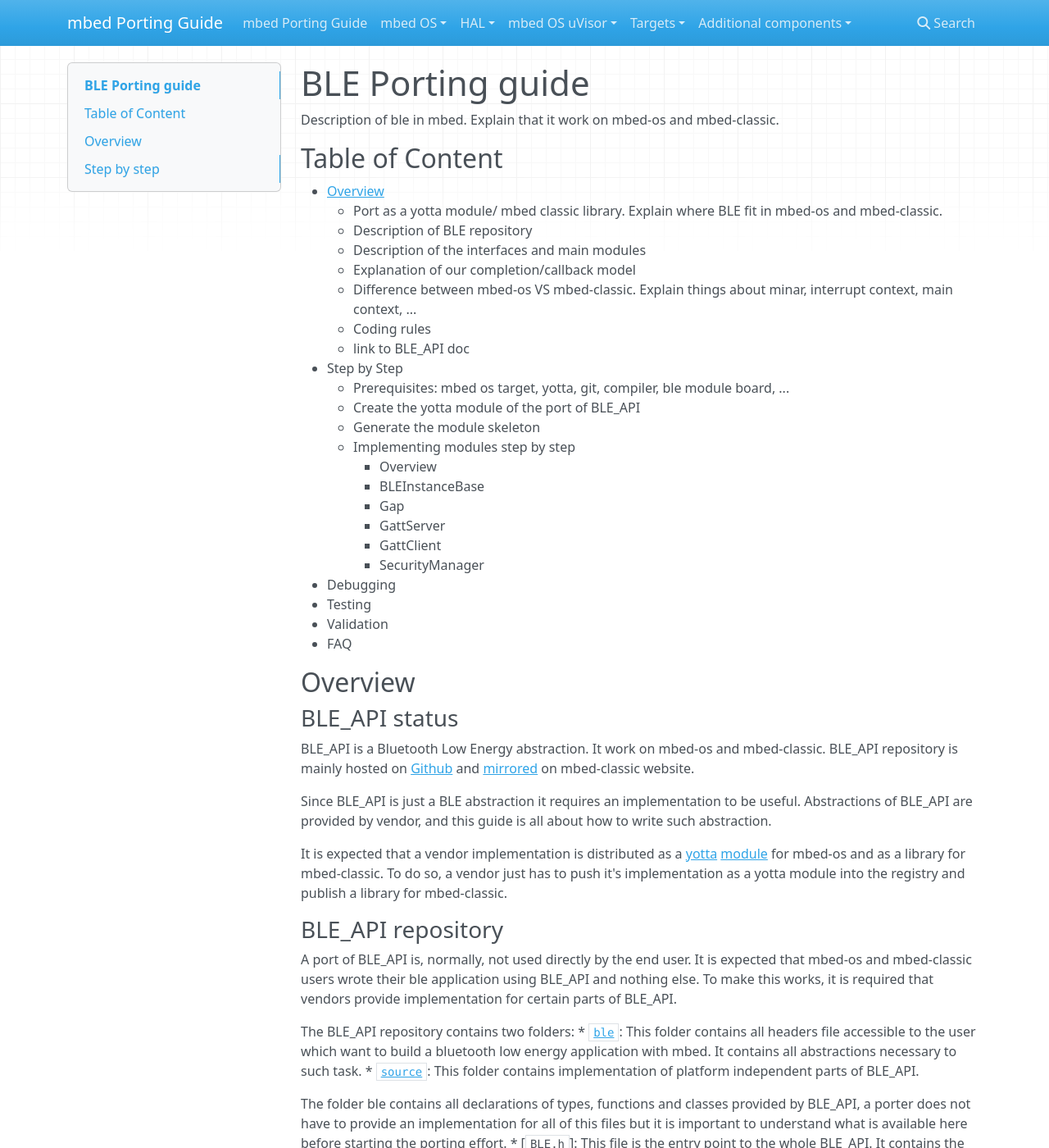
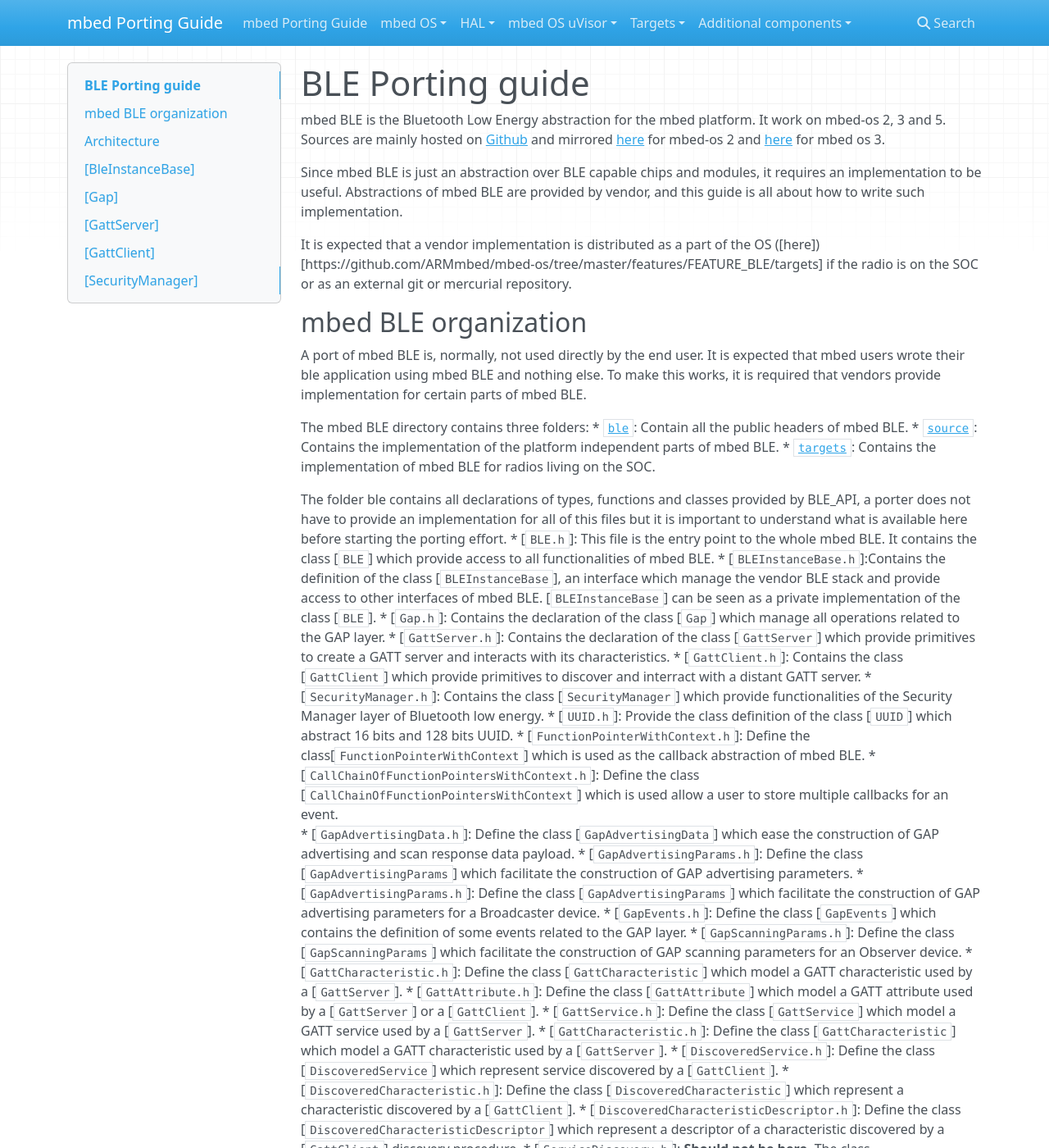
Before and after one commit to pan-/Porting_Guide, an MkDocs documentation site: the page built from Docs/BLE/intro.md, in a window 1280 px wide and 1400 px high. Shown: the whole window at 82% size. Built offline with MkDocs 1.6.1, drawn with Linux system fonts in a browser that asks for light colours; nearby versions of some CDN libraries; old or Windows-style settings are respelled for this version of MkDocs; some of the changed text lies outside the part shown.

Commit message:
Cleanup and update for mbed-os 5.

````diff
--- a/Docs/BLE/intro.md
+++ b/Docs/BLE/intro.md
@@ -1,76 +1,43 @@
 # BLE Porting guide
 
-Description of ble in mbed.
-Explain that it work on mbed-os and mbed-classic.
+mbed BLE is the Bluetooth Low Energy abstraction for the mbed platform.
+It work on mbed-os 2, 3 and 5.
+Sources are mainly hosted on [Github](https://github.com/ARMmbed/mbed-os/tree/master/features/FEATURE_BLE)
+and mirrored [here](https://developer.mbed.org/teams/Bluetooth-Low-Energy/code/BLE_API/)
+for mbed-os 2 and [here](https://github.com/ARMmbed/ble) for mbed os 3.
 
-## Table of Content
+Since mbed BLE is just an abstraction over BLE capable chips and modules, it
+requires an implementation to be useful.
+Abstractions of mbed BLE are provided by vendor, and this guide is all about how to
+write such implementation.
 
-* [Overview](#Overview)
-    * Port as a yotta module/ mbed classic library. Explain where BLE fit in
-    mbed-os and mbed-classic.
-    * Description of BLE repository
-    * Description of the interfaces and main modules
-    * Explanation of our completion/callback model
-    * Difference between mbed-os VS mbed-classic. Explain things about minar,
-    interrupt context, main context, ...
-    * Coding rules
-    * link to BLE_API doc
-* Step by Step
-    * Prerequisites: mbed os target, yotta, git, compiler, ble module board, ...
-    * Create the yotta module of the port of BLE_API
-    * Generate the module skeleton
-    * Implementing modules step by step
-        * Overview
-        * BLEInstanceBase
-        * Gap
-        * GattServer
-        * GattClient
-        * SecurityManager
-* Debugging
-* Testing
-* Validation
-* FAQ
+It is expected that a vendor implementation is distributed as a part of the OS
+([here])[https://github.com/ARMmbed/mbed-os/tree/master/features/FEATURE_BLE/targets]
+if the radio is on the SOC or as an external git or mercurial repository.
 
+## mbed BLE organization
+A port of mbed BLE is, normally, not used directly by the end user. It is expected
+that mbed users wrote their ble application using mbed BLE and nothing else.
+To make this works, it is required that vendors provide implementation for certain
+parts of mbed BLE.
 
-## Overview
-
-### BLE_API status
-BLE_API is a Bluetooth Low Energy abstraction. It work on mbed-os and mbed-classic.
-BLE_API repository is mainly hosted on [Github](https://github.com/ARMmbed/ble)
-and [mirrored](https://developer.mbed.org/teams/Bluetooth-Low-Energy/code/BLE_API/)
-on mbed-classic website.
-
-Since BLE_API is just a BLE abstraction it requires an implementation to be useful.
-Abstractions of BLE_API are provided by vendor, and this guide is all about how to
-write such abstraction.
-
-It is expected that a vendor implementation is distributed as a [yotta](http://yottadocs.mbed.com/)
-[module](http://yottadocs.mbed.com/tutorial/tutorial.html) for mbed-os and as a
-library for mbed-classic. To do so, a vendor just has to push it's implementation
-as a yotta module into the registry and publish a library for mbed-classic.
-
-### BLE_API repository
-A port of BLE_API is, normally, not used directly by the end user. It is expected
-that mbed-os and mbed-classic users wrote their ble application using BLE_API and
-nothing else. To make this works, it is required that vendors provide implementation
-for certain parts of BLE_API.
-
-The BLE_API repository contains two folders:
-* [`ble`](https://github.com/ARMmbed/ble/tree/master/ble): This folder contains
-all headers file accessible to the user which want to build a bluetooth low energy
-application with mbed. It contains all abstractions necessary to such task.
-* [`source`](https://github.com/ARMmbed/ble/tree/master/source): This folder
-contains implementation of platform independent parts of BLE_API.
+The mbed BLE directory contains three folders:
+* [`ble`](https://github.com/ARMmbed/mbed-os/tree/master/features/FEATURE_BLE/ble):
+Contain all the public headers of mbed BLE.
+* [`source`](https://github.com/ARMmbed/mbed-os/tree/master/features/FEATURE_BLE/source):
+Contains the implementation of the platform independent parts of mbed BLE.
+* [`targets`](https://github.com/ARMmbed/mbed-os/tree/master/features/FEATURE_BLE/source):
+Contains the implementation of mbed BLE for radios living on the SOC.
 
 The folder ble contains all declarations of types, functions and classes provided
 by BLE_API, a porter does not have to provide an implementation for all of this
 files but it is important to understand what is available here before starting the
 porting effort.
-* [`BLE.h`]: This file is the entry point to the whole BLE_API. It contains the
-class [`BLE`] which provide access to all functionalities of BLE_API.
+* [`BLE.h`]: This file is the entry point to the whole mbed BLE. It contains the
+class [`BLE`] which provide access to all functionalities of mbed BLE.
 * [`BLEInstanceBase.h`]:Contains the definition of the class [`BLEInstanceBase`],
 an interface which manage the vendor BLE stack and provide access to other interfaces
-of BLE_API. [`BLEInstanceBase`] can be seen as a private implementation of the class [`BLE`].
+of mbed BLE. [`BLEInstanceBase`] can be seen as a private implementation of the class [`BLE`].
 * [`Gap.h`]: Contains the declaration of the class [`Gap`] which manage all operations
 related to the GAP layer.
 * [`GattServer.h`]: Contains the declaration of the class [`GattServer`] which provide
@@ -82,7 +49,7 @@ functionalities of the Security Manager layer of Bluetooth low energy.
 * [`UUID.h`]: Provide the class definition of the class [`UUID`] which abstract 16 bits
 and 128 bits UUID.
 * [`FunctionPointerWithContext.h`]: Define the class[`FunctionPointerWithContext`]
-which is used as the callback abstraction of BLE_API.
+which is used as the callback abstraction of mbed BLE.
 * [`CallChainOfFunctionPointersWithContext.h`]: Define the class
 [`CallChainOfFunctionPointersWithContext`] which is used allow a user to store
 multiple callbacks for an event.
@@ -120,22 +87,22 @@ descriptor discovery procedure.
 [`GattServer`] callbacks.
 * [`GattServer.h`]: Contains definition of some events used by [`GattServer`].
 * [`BLEProtocol.h`]: Some definitions related to the BLE protocol.
-* [`ble-common.h`]: Contains definitions which are shared in multiple bits of BLE_API.
+* [`ble-common.h`]: Contains definitions which are shared in multiple bits of mbed BLE.
 * [`SafeBool.h`]: Contain the utility class [`SafeBool`] which implement the safe bool
 idiom in c++03.
 * [`deprecate.h`]: Provide a way to deprecate bits of API.
 
 
-### Architecture
+## Architecture
 
-The main entry point of BLE_API is the class [`BLE`], it allow the user to initialize/
+The main entry point of mbed BLE is the class [`BLE`], it allow the user to initialize/
 shutdown the [`BLE`] stack and also provide accessors to the classes which models
-a layer of the Bluetooth protocol.
+the different layers of the Bluetooth protocol.
 
 [`BLE`] class use an interface to a private implementation named [`BLEInstanceBase`]
 to provide all those functions.
 
-It is expected that a port of BLE_API provide implementations for the following
+It is expected that a port of mbed BLE provide implementations for the following
 classes.
 
 * [`BLEInstanceBase`]: Manage the ble stack, register to access instances of
@@ -188,148 +155,89 @@ This can be summarized by the following diagram:
 
 
 ### Callback model
-All asynchronous operations in BLE_API will call at some point a completion handler
-also named callback. BLE_API does not use raw function pointer as callbacks. Instead,
-BLE_API, use the class template [`FunctionPointerWithContext`] to model its completion
-handler.
-It plays nicely with c++ and classes, it allow for instance to create a callback
-from an instance of an object and a member function. Raw function pointers are
-also supported by this abstraction.
+All asynchronous operations (commands or listening to spurious event) in mbed
+BLE will call at some point a callback registered at a previous point in time.
 
-It is important to note that all instances of [`FunctionPointerWithContext`] accept
-a single argument as a result of asynchronous operation. This means that if an
-asynchronous operation produce several values as a result, this results will be
-packed in a structure.
+An implementation of mbed BLE should **not** execute any pending callbacks right
+away but instead, it should do it when the user ask mbed BLE to process the events
+by using the function `BLE::processEvents`.
 
-The observer pattern is massively used in BLE_API It to observe recurring event
-sources to be observed. The class [`CallChainOfFunctionPointersWithContext`] is
-used across the API to store a list of [`FunctionPointerWithContext`] as observers
-and fire notification to them.
+To signal that there is works to do, an implementation should call the function
+`BLEInstanceBase::signalEventsToProcess`. This will signal the user code that
+the processing of the events should be done.
 
-Execution of BLE_API callbacks does not happen in the same context if the user
-run is application in mbed-os or in mbed-classic.
-* When mbed-os is used, it is expected that all callbacks run in thread context.
-The porter has to take care of this.
-* When mbed-classic is used, it is expected that all callbacks runs in irq context.
+This model plays nicely with event driven or polling based applications and allow
+the user code to be executed in a single thread. It also naturally fits with
+most stacks (HCI or internal ones) mbed BLE tries to abstract. Those mechanisms
+(signal/process) are usually already there.
 
-
-### Minar
-mbed-os use a scheduler named [minar](https://github.com/ARMmbed/minar) to defer
-work from IRQ context to thread context. Most ble stacks came with some kind of
-event handler/process function. Porter of BLE_API needs to take care that if their
-port run on mbed-os, event handling should happen in thread context.
-
-To do so, porters just have to wrap their event handling function in a function
-which defer process handling via minar if the port is built for mbed-os.
-
-```c++
-// Detect if the file is built for mbed-os
-#ifdef YOTTA_CFG_MBED_OS
-#include <minar/minar.h>
-#endif
-
-// function of the BLE stack which handle/process all events
-void XXX_process_ble_stack_events();
-
-
-// function which wrap the event handler, this function will be used by the port
-void process_ble_stack_events() {
-#ifdef YOTTA_CFG_MBED_OS
-    // Defer execution of `XXX_process_ble_stack_events` to thread context.
-    minar::Scheduler::postCallback(XXX_process_ble_stack_events);
-#else
-    // mbed-classic, just execute the event handling function as is.
-    XXX_process_ble_stack_events();
-#endif
-}
-```
-
-### Error handling
-
-### TODO: coding rules
-
-## Step by step
-
-### Prerequisites
-mbed os target, yotta, git, compiler, ble module board, ...
-
-### yotta module
-How to create the yotta module of the port of BLE API
-
-### module skeleton
-TODO: provide skeleton of the module
-
-### Step by step implementation
-
-Overview....
-
-#### [`BleInstanceBase`]
+## [`BleInstanceBase`]
 
 Porting guide for this class is accessible [here](./BLEInstanceBase.md)
 
-#### [`Gap`]
+## [`Gap`]
 
 Porting guide for this class is accessible [here](./Gap.md)
 
-#### [`GattServer`]
+## [`GattServer`]
 
 Porting guide for this class is accessible [here](./GattServer.md)
 
-#### [`GattClient`]
+## [`GattClient`]
 
 Porting guide for this class is accessible [here](./GattClient.md)
 
-#### [`SecurityManager`]
+## [`SecurityManager`]
 
 Porting guide for this class is accessible [here](./SecurityManager.md)
 
 
-[`BLE.h`]: https://github.com/ARMmbed/ble/blob/master/ble/BLE.h
+[`BLE.h`]: https://github.com/ARMmbed/mbed-os/tree/master/features/FEATURE_BLE/ble/BLE.h
 [`BLE`]: https://docs.mbed.com/docs/ble-api/en/master/api/classBLE.html
-[`BLEInstanceBase.h`]: https://github.com/ARMmbed/ble/blob/master/ble/BLEInstanceBase.h
+[`BLEInstanceBase.h`]: https://github.com/ARMmbed/mbed-os/tree/master/features/FEATURE_BLE/ble/BLEInstanceBase.h
 [`BLEInstanceBase`]: https://docs.mbed.com/docs/ble-api/en/master/api/classBLEInstanceBase.html
-[`Gap.h`]: https://github.com/ARMmbed/ble/blob/master/ble/Gap.h
+[`Gap.h`]: https://github.com/ARMmbed/mbed-os/tree/master/features/FEATURE_BLE/ble/Gap.h
 [`Gap`]: https://docs.mbed.com/docs/ble-api/en/master/api/classGap.html
-[`GattServer.h`]: https://github.com/ARMmbed/ble/blob/master/ble/GattServer.h
+[`GattServer.h`]: https://github.com/ARMmbed/mbed-os/tree/master/features/FEATURE_BLE/ble/GattServer.h
 [`GattServer`]: https://docs.mbed.com/docs/ble-api/en/master/api/classGattServer.html
-[`GattClient.h`]: https://github.com/ARMmbed/ble/blob/master/ble/GattClient.h
+[`GattClient.h`]: https://github.com/ARMmbed/mbed-os/tree/master/features/FEATURE_BLE/ble/GattClient.h
 [`GattClient`]: https://docs.mbed.com/docs/ble-api/en/master/api/classGattClient.html
-[`SecurityManager.h`]: https://github.com/ARMmbed/ble/blob/master/ble/SecurityManager.h
+[`SecurityManager.h`]: https://github.com/ARMmbed/mbed-os/tree/master/features/FEATURE_BLE/ble/SecurityManager.h
 [`SecurityManager`]: https://docs.mbed.com/docs/ble-api/en/master/api/classSecurityManager.html
-[`UUID.h`]: https://github.com/ARMmbed/ble/blob/master/ble/UUID.h
+[`UUID.h`]: https://github.com/ARMmbed/mbed-os/tree/master/features/FEATURE_BLE/ble/UUID.h
 [`UUID`]: https://docs.mbed.com/docs/ble-api/en/master/api/classUUID.html
-[`FunctionPointerWithContext.h`]: https://github.com/ARMmbed/ble/blob/master/ble/FunctionPointerWithContext.h
+[`FunctionPointerWithContext.h`]: https://github.com/ARMmbed/mbed-os/tree/master/features/FEATURE_BLE/ble/FunctionPointerWithContext.h
 [`FunctionPointerWithContext`]: https://docs.mbed.com/docs/ble-api/en/master/api/classFunctionPointerWithContext.html
-[`CallChainOfFunctionPointersWithContext.h`]: https://github.com/ARMmbed/ble/blob/master/ble/CallChainOfFunctionPointersWithContext.h
+[`CallChainOfFunctionPointersWithContext.h`]: https://github.com/ARMmbed/mbed-os/tree/master/features/FEATURE_BLE/ble/CallChainOfFunctionPointersWithContext.h
 [`CallChainOfFunctionPointersWithContext`]: https://docs.mbed.com/docs/ble-api/en/master/api/classCallChainOfFunctionPointersWithContext.html
-[`GapAdvertisingData.h`]: https://github.com/ARMmbed/ble/blob/master/ble/GapAdvertisingData.h
+[`GapAdvertisingData.h`]: https://github.com/ARMmbed/mbed-os/tree/master/features/FEATURE_BLE/ble/GapAdvertisingData.h
 [`GapAdvertisingData`]: https://docs.mbed.com/docs/ble-api/en/master/api/classGapAdvertisingData.html
-[`GapAdvertisingParams.h`]: https://github.com/ARMmbed/ble/blob/master/ble/GapAdvertisingParams.h
+[`GapAdvertisingParams.h`]: https://github.com/ARMmbed/mbed-os/tree/master/features/FEATURE_BLE/ble/GapAdvertisingParams.h
 [`GapAdvertisingParams`]: https://docs.mbed.com/docs/ble-api/en/master/api/classGapAdvertisingParams.html
-[`GapEvents.h`]: https://github.com/ARMmbed/ble/blob/master/ble/GapEvents.h
+[`GapEvents.h`]: https://github.com/ARMmbed/mbed-os/tree/master/features/FEATURE_BLE/ble/GapEvents.h
 [`GapEvents`]: https://docs.mbed.com/docs/ble-api/en/master/api/classGapEvents.html
-[`GapScanningParams.h`]: https://github.com/ARMmbed/ble/blob/master/ble/GapScanningParams.h
+[`GapScanningParams.h`]: https://github.com/ARMmbed/mbed-os/tree/master/features/FEATURE_BLE/ble/GapScanningParams.h
 [`GapScanningParams`]: https://docs.mbed.com/docs/ble-api/en/master/api/classGapScanningParams.html
-[`GattService.h`]: https://github.com/ARMmbed/ble/blob/master/ble/GattService.h
+[`GattService.h`]: https://github.com/ARMmbed/mbed-os/tree/master/features/FEATURE_BLE/ble/GattService.h
 [`GattService`]: https://docs.mbed.com/docs/ble-api/en/master/api/classGattService.html
-[`GattCharacteristic.h`]: https://github.com/ARMmbed/ble/blob/master/ble/GattCharacteristic.h
+[`GattCharacteristic.h`]: https://github.com/ARMmbed/mbed-os/tree/master/features/FEATURE_BLE/ble/GattCharacteristic.h
 [`GattCharacteristic`]: https://docs.mbed.com/docs/ble-api/en/master/api/classGattCharacteristic.html
-[`GattAttribute.h`]: https://github.com/ARMmbed/ble/blob/master/ble/GattAttribute.h
+[`GattAttribute.h`]: https://github.com/ARMmbed/mbed-os/tree/master/features/FEATURE_BLE/ble/GattAttribute.h
 [`GattAttribute`]: https://docs.mbed.com/docs/ble-api/en/master/api/classGattAttribute.html
-[`DiscoveredService.h`]: https://github.com/ARMmbed/ble/blob/master/ble/DiscoveredService.h
+[`DiscoveredService.h`]: https://github.com/ARMmbed/mbed-os/tree/master/features/FEATURE_BLE/ble/DiscoveredService.h
 [`DiscoveredService`]: https://docs.mbed.com/docs/ble-api/en/master/api/classDiscoveredService.html
-[`DiscoveredCharacteristic.h`]: https://github.com/ARMmbed/ble/blob/master/ble/DiscoveredCharacteristic.h
+[`DiscoveredCharacteristic.h`]: https://github.com/ARMmbed/mbed-os/tree/master/features/FEATURE_BLE/ble/DiscoveredCharacteristic.h
 [`DiscoveredCharacteristic`]: https://docs.mbed.com/docs/ble-api/en/master/api/classDiscoveredCharacteristic.html
-[`DiscoveredCharacteristicDescriptor.h`]: https://github.com/ARMmbed/ble/blob/master/ble/DiscoveredCharacteristicDescriptor.h
+[`DiscoveredCharacteristicDescriptor.h`]: https://github.com/ARMmbed/mbed-os/tree/master/features/FEATURE_BLE/ble/DiscoveredCharacteristicDescriptor.h
 [`DiscoveredCharacteristicDescriptor`]: https://docs.mbed.com/docs/ble-api/en/master/api/classDiscoveredCharacteristicDescriptor.html
-[`ServiceDiscovery.h`]: https://github.com/ARMmbed/ble/blob/master/ble/ServiceDiscovery.h
+[`ServiceDiscovery.h`]: https://github.com/ARMmbed/mbed-os/tree/master/features/FEATURE_BLE/ble/ServiceDiscovery.h
 [`ServiceDiscovery`]: https://docs.mbed.com/docs/ble-api/en/master/api/classServiceDiscovery.html
-[`CharacteristicDescriptorDiscovery.h`]: https://github.com/ARMmbed/ble/blob/master/ble/CharacteristicDescriptorDiscovery.h
+[`CharacteristicDescriptorDiscovery.h`]: https://github.com/ARMmbed/mbed-os/tree/master/features/FEATURE_BLE/ble/CharacteristicDescriptorDiscovery.h
 [`CharacteristicDescriptorDiscovery`]: https://docs.mbed.com/docs/ble-api/en/master/api/classCharacteristicDescriptorDiscovery.html
-[`GattCallbackParamTypes.h`]: https://github.com/ARMmbed/ble/blob/master/ble/GattCallbackParamTypes.h
-[`GattServerEvents.h`]: https://github.com/ARMmbed/ble/blob/master/ble/GattServerEvents.h
-[`BleProtocol.h`]: https://github.com/ARMmbed/ble/blob/master/ble/BleProtocol.h
-[`ble-common.h`]: https://github.com/ARMmbed/ble/blob/master/ble/ble-common.h
-[`SafeBool.h`]: https://github.com/ARMmbed/ble/blob/master/ble/SafeBool.h
+[`GattCallbackParamTypes.h`]: https://github.com/ARMmbed/mbed-os/tree/master/features/FEATURE_BLE/ble/GattCallbackParamTypes.h
+[`GattServerEvents.h`]: https://github.com/ARMmbed/mbed-os/tree/master/features/FEATURE_BLE/ble/GattServerEvents.h
+[`BleProtocol.h`]: https://github.com/ARMmbed/mbed-os/tree/master/features/FEATURE_BLE/ble/BleProtocol.h
+[`ble-common.h`]: https://github.com/ARMmbed/mbed-os/tree/master/features/FEATURE_BLE/ble/ble-common.h
+[`SafeBool.h`]: https://github.com/ARMmbed/mbed-os/tree/master/features/FEATURE_BLE/ble/SafeBool.h
 [`SafeBool`]: https://docs.mbed.com/docs/ble-api/en/master/api/classSafeBool.html
-[`deprecate.h`]: https://github.com/ARMmbed/ble/blob/master/ble/deprecate.h
+[`deprecate.h`]: https://github.com/ARMmbed/mbed-os/tree/master/features/FEATURE_BLE/ble/deprecate.h
````
Also changed, not shown: Docs/BLE/BLEInstanceBase.md (+24 -13 lines), Docs/BLE/Gap.md (+0 -3 lines), Docs/BLE/GattClient.md (+0 -8 lines), Docs/BLE/GattServer.md (+0 -4 lines), Docs/BLE/SecurityManager.md (+0 -4 lines).
